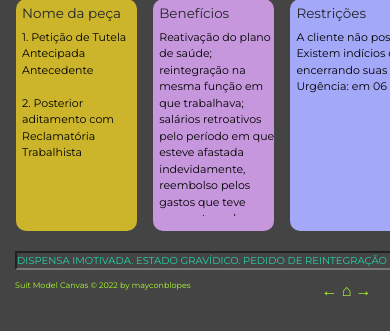
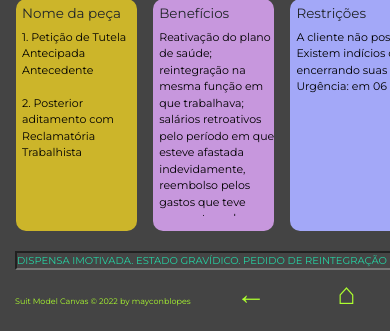
Before and after one commit to mayconblopes/Suit_Model_Canvas, a Django app: page /smc/48 in a window 390 px wide. Shown: the part 513-844 px from the top of the page. Run offline with Django 4.2, Linux system fonts and the light colour scheme; data comes from the database, SQL or seed files in the repository; both versions use the stored data as it was after the commit; some libraries are stand-ins or nearby versions.

Commit message:
Minor fixes.

```diff
--- a/smc_project/settings.py
+++ b/smc_project/settings.py
@@ -21,12 +21,13 @@
 # Quick-start development settings - unsuitable for production
 # See https://docs.djangoproject.com/en/4.0/howto/deployment/checklist/
 
-if os.getenv('SECRET_KEY'):
+if os.getenv('SECRET_KEY') is not None:
     SECRET_KEY = os.getenv('SECRET_KEY')
     DEBUG = False
 else:
     SECRET_KEY = config('SECRET_KEY')
     DEBUG = True
+
 
 ALLOWED_HOSTS = ['*']
 
@@ -83,7 +84,7 @@
 DATABASES = {
     'default': {
         'ENGINE': 'django.db.backends.sqlite3',
-        'NAME': BASE_DIR / 'db.sqlite3',
+        'NAME': BASE_DIR / 'data/db.sqlite3',
     }
 }
 
--- a/templates/index.html
+++ b/templates/index.html
@@ -14,7 +14,7 @@
 <section id="menu">
     <form class="menu-item"   action="." method="POST">
         {% csrf_token %}
-        <button type="submit">🗋</button>
+        <button type="submit">⤷</button>
         <h2 class="form-msg">Novo SMC</h2>
     </form>
 
--- a/templates/smc.html
+++ b/templates/smc.html
@@ -157,7 +157,7 @@
     </nav>
 
     <nav class="edit-menu">
-        <a href="/new/">🗋</a>
+        <a href="/new/">⤷</a>
         <a href="#" type="button" data-toggle="modal" data-target="#modal-conf-del">X</a>
         <a># {{len_qs}}</a>
     </nav>
--- a/templates/static/index.css
+++ b/templates/static/index.css
@@ -1,3 +1,7 @@
+html, body {
+    overflow: auto;
+}
+
 header #welcome-msg {
     background: #ccb52a;
     padding: 30px;
--- a/templates/static/smc.css
+++ b/templates/static/smc.css
@@ -1,4 +1,9 @@
-html, body {margin: 0; height: 100%; overflow-y: hidden}
+html, body {margin: 0; height: 100%; min-width: 100vw; overflow-y: hidden}
+
+body {
+/* this height and min-width configuration is for mobile browsers. Without it, the tool bar of this browsers causes trouble*/
+    min-height: -webkit-fill-available;
+}
 
 * {
     margin: 0;
@@ -13,7 +18,7 @@
 
 .canvas {
     padding: 8px;
-    height: 90vh;
+    height: 90%;
     width: auto;
     display: grid;
     grid-template-rows: 1fr 1fr 1fr 1fr 1fr 1fr;
@@ -175,6 +180,7 @@
     grid-template-columns: 1fr 1fr 1fr;
     width: 97%;
     margin-left: 15px;
+    align-items: baseline;
 
 }
 
@@ -185,13 +191,21 @@
     font-size: 0.8vw;
 }
 
+.nav-menu {
+    display: flex;
+    align-items: flex-start;
+    justify-content: space-between;
+}
+
 .nav-menu, .nav-menu a {
     text-decoration: none;
     text-align: center;
+/*
     margin-top: 8px;
+ */
     color: greenyellow;
     text-decoration: none;
-    font-size: 1vw;
+    font-size: 30px;
 
 }
 
@@ -255,7 +269,7 @@
     }
 
     .nav-menu, .nav-menu a {
-        font-size: 16px;
+       /*  font-size: 16px; */
 
     }
 
@@ -316,7 +330,7 @@
     }
 
     .nav-menu, .nav-menu a {
-        font-size: 16px;
+       /*  font-size: 16px; */
 
     }
 
@@ -336,11 +350,11 @@
 
     @media (max-height: 575px) {
         .canvas {
-            height: 82vh;
+            height: 82%;
         }
 
     @media (max-height: 374px) {
         .canvas {
-            height: 78vh;
+            height: 78%;
         }
 }
```
Also changed, not shown: canvas/migrations/0001_initial.py (deleted), canvas/migrations/0002_suitmodelcanvas_ementa.py (deleted), canvas/migrations/0003_rename_pediso_suitmodelcanvas_pedidos.py (deleted), canvas/migrations/0004_rename_cometencia_suitmodelcanvas_competencia.py (deleted), canvas/migrations/0005_alter_suitmodelcanvas_options.py (deleted), db.sqlite3.
